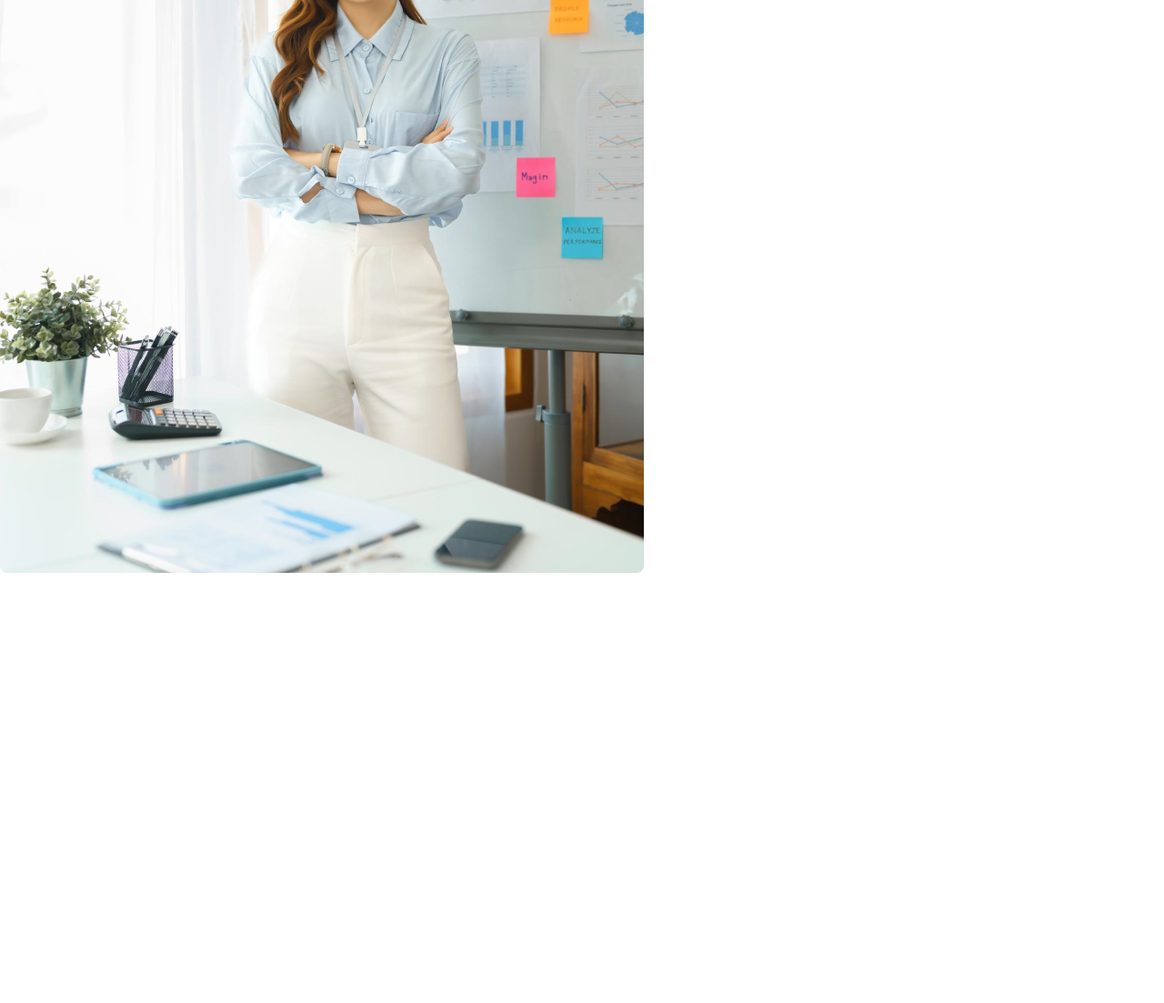
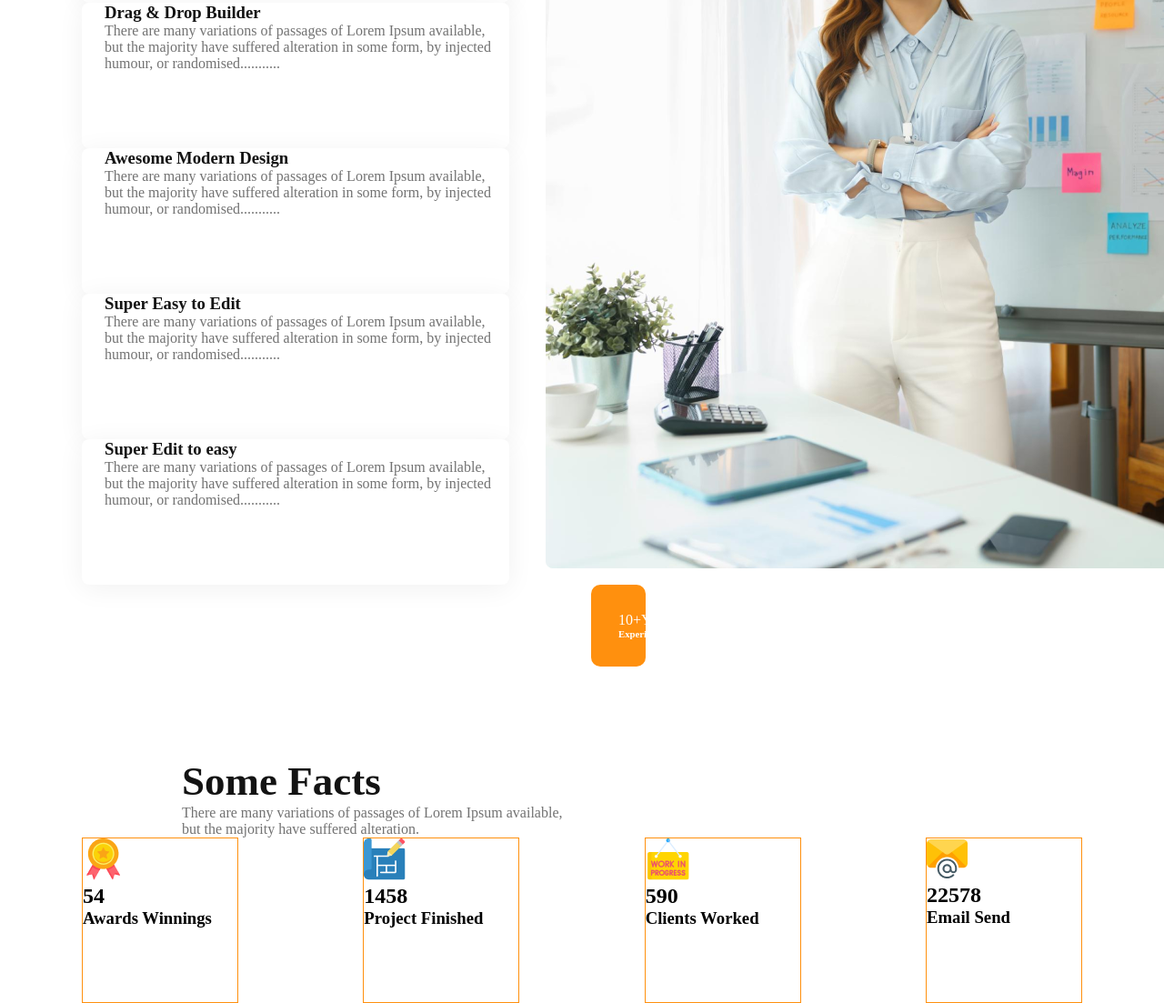
Before and after one commit to rezaul118255/New-folder-4-, a plain HTML site: page index.html in a window 1280 px wide. Shown: the part 2379-3482 px from the top of the page at 91% size. Before the commit the page ends 3013 px from the top, so only its background shows below. Drawn offline with Linux system fonts and the light colour scheme.

Commit message:
third-added

```diff
--- a/index.html
+++ b/index.html
@@ -91,42 +91,95 @@
 
     </section>
     <section>
-        <div>
-            <div>
-                <div>
-                    <h1>Features you will love & enjoy</h1>
+        <div class="arcitects">
+            <div class="feature">
+                <div class="enjoy">
+                    <h1>Features you will <br> love & enjoy</h1>
                 </div>
                 <div>
-                    <p>There are many variations of passages of Lorem Ipsum available, but the majority have suffered
+                    <p class="ipsum">There are many variations of passages of Lorem Ipsum available, but the majority
+                        have suffered
                         alteration in some form, by injected humour, or randomised words which don't look even</p>
                 </div>
-                <div>
-                    <h3>Dexktop & Mobile Version</h3>
-                    <p>There are many variations of passages of Lorem Ipsum available, but the majority have suffered
+                <div class="dexktop">
+                    <h3 class="mobil">Dexktop & Mobile Version</h3>
+                    <p class="mobile">There are many variations of passages of Lorem Ipsum available, but the majority
+                        have suffered
                         alteration in some form, by injected humour, or randomised...........</p>
                 </div>
-                <div>
-                    <h3>Drag & Drop Builder</h3>
-                    <p>There are many variations of passages of Lorem Ipsum available, but the majority have suffered
+                <div class="dexktop">
+
+                    <h3 class="mobil">Drag & Drop Builder</h3>
+                    <p class="mobile">There are many variations of passages of Lorem Ipsum available, but the majority
+                        have suffered
                         alteration in some form, by injected humour, or randomised...........</p>
                 </div>
-                <div>
-                    <h3>Awesome Modern Design</h3>
-                    <p>There are many variations of passages of Lorem Ipsum available, but the majority have suffered
+                <div class="dexktop">
+                    <h3 class="mobil">Awesome Modern Design</h3>
+                    <p class="mobile">There are many variations of passages of Lorem Ipsum available, but the majority
+                        have suffered
                         alteration in some form, by injected humour, or randomised...........</p>
                 </div>
-                <div>
-                    <h3>Super Easy to Edit</h3>
-                    <p>There are many variations of passages of Lorem Ipsum available, but the majority have suffered
+                <div class="dexktop">
+
+                    <h3 class="mobil">Super Easy to Edit</h3>
+                    <p class="mobile">There are many variations of passages of Lorem Ipsum available, but the majority
+                        have suffered
+                        alteration in some form, by injected humour, or randomised...........</p>
+                </div>
+                <div class="dexktop">
+
+                    <h3 class="mobil">Super Edit to easy</h3>
+                    <p class="mobile">There are many variations of passages of Lorem Ipsum available, but the majority
+                        have suffered
                         alteration in some form, by injected humour, or randomised...........</p>
                 </div>
 
             </div>
-            <div>
+            <div class="arcitects-img">
                 <img src="g3-arcitects-main .zip/images/architect.png" alt="">
             </div>
 
         </div>
+    </section>
+    <section>
+        <div class="center">
+
+            <a class="year" href="http://">10+Year</a>
+            <h6 class="h6">Experience</h6>
+
+        </div>
+        <div class="some">
+            <h1 class="Some-Facts">Some Facts</h1>
+            <p class="passages">There are many variations of passages of Lorem Ipsum available, <br> but the majority
+                have
+                suffered alteration.
+            </p>
+        </div>
+
+    </section>
+    <section class="icons">
+        <div class="Awards">
+            <img src="g3-arcitects-main .zip/images/icons/ribon.png" alt="">
+            <h1>54</h1>
+            <h3>Awards Winnings</h3>
+        </div>
+        <div class="Awards">
+            <img src="g3-arcitects-main .zip/images/icons/projects.png" alt="">
+            <h1>1458</h1>
+            <h3>Project Finished</h3>
+        </div>
+        <div class="Awards">
+            <img src="g3-arcitects-main .zip/images/icons/customers.png" alt="">
+            <h1>590</h1>
+            <h3>Clients Worked</h3>
+        </div>
+        <div class="Awards">
+            <img src="g3-arcitects-main .zip/images/icons/email.png" alt="">
+            <h1>22578</h1>
+            <h3>Email Send</h3>
+        </div>
+
     </section>
 
 
--- a/style.css
+++ b/style.css
@@ -138,3 +138,105 @@ ul li a {
 
 
 }
+
+/* arcitects start */
+
+.arcitects {
+    display: flex;
+    width: 1100px;
+    margin-left: auto;
+    margin-right: auto;
+    margin-top: 200px;
+}
+
+.enjoy {
+    font-size: 20px;
+    width: 470px;
+    height: 100px;
+    border-left: 5px solid rgba(255, 144, 14, 1);
+    box-shadow: 0px 4px 30px rgba(0, 0, 0, 0.06);
+
+}
+
+.ipsum {
+    font-size: 16px;
+    color: rgba(114, 114, 114, 1);
+    height: 100px;
+    width: 470px;
+}
+
+.dexktop {
+    width: 470px;
+    height: 160px;
+    background: #FFFFFF;
+    box-shadow: 0px 4px 30px rgba(0, 0, 0, 0.06);
+    border-radius: 8px;
+    margin-right: 40px;
+}
+
+.mobil {
+    margin-left: 25px;
+    margin-right: 20px;
+    color: rgba(19, 19, 19, 1);
+
+}
+
+.mobile {
+    margin-left: 25px;
+    margin-right: 20px;
+    color: rgba(114, 114, 114, 1);
+}
+
+.center {
+    background-color: #FF900E;
+    text-align: center;
+    margin: 0px 650px 100px 650px;
+    padding: 30px 30px 30px 30px;
+    border-radius: 10px;
+
+
+
+
+
+
+}
+
+.year {
+    color: #FFFFFF;
+    text-decoration: none;
+}
+
+.h6 {
+    color: #FFFFFF;
+}
+
+.some {
+    width: 1100px;
+    margin-left: 200px;
+}
+
+.Some-Facts {
+    color: #131313;
+    font-size: 45px;
+}
+
+.passages {
+    color: #727272;
+    font-size: 16px;
+}
+
+.icons {
+    width: 1100px;
+    margin-left: auto;
+    margin-right: auto;
+
+    display: flex;
+    justify-content: space-between;
+
+}
+
+.Awards {
+    height: 180px;
+    width: 170px;
+    border: 1px solid #FF900E
+}
```
